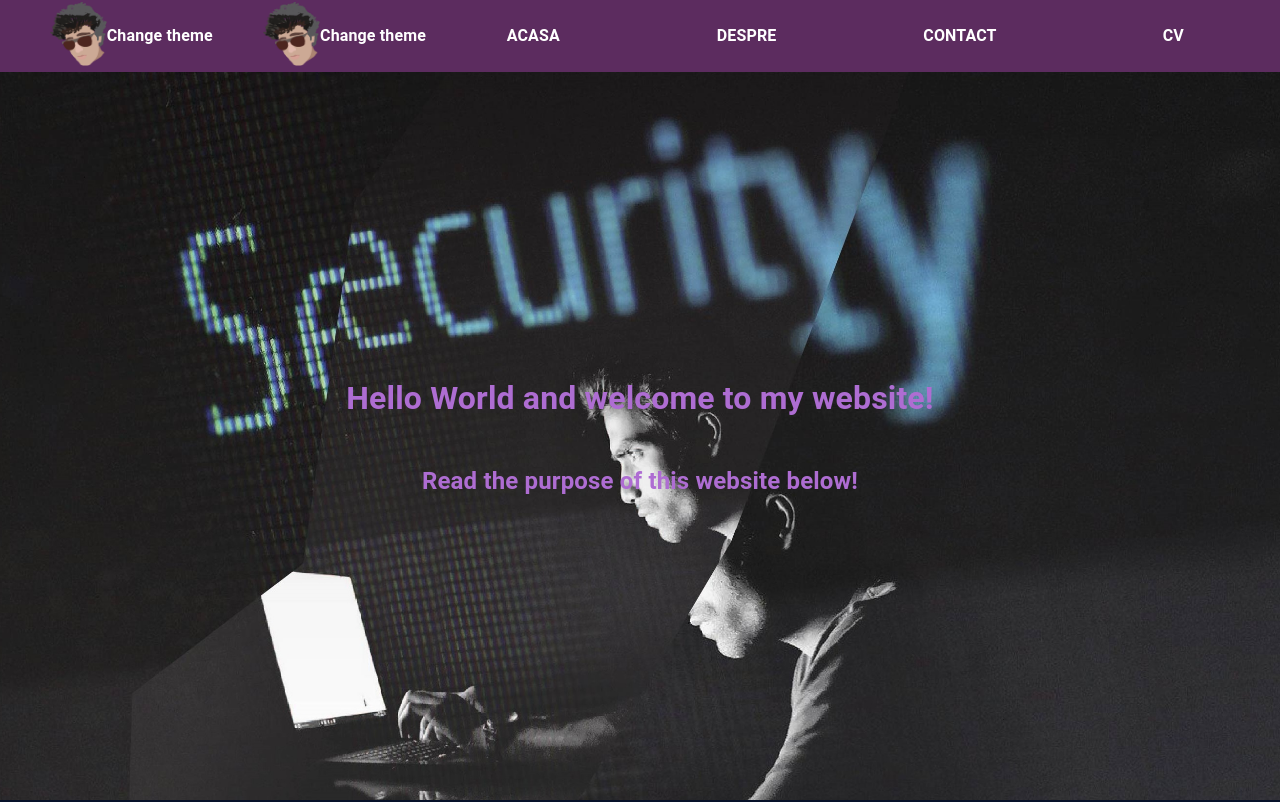
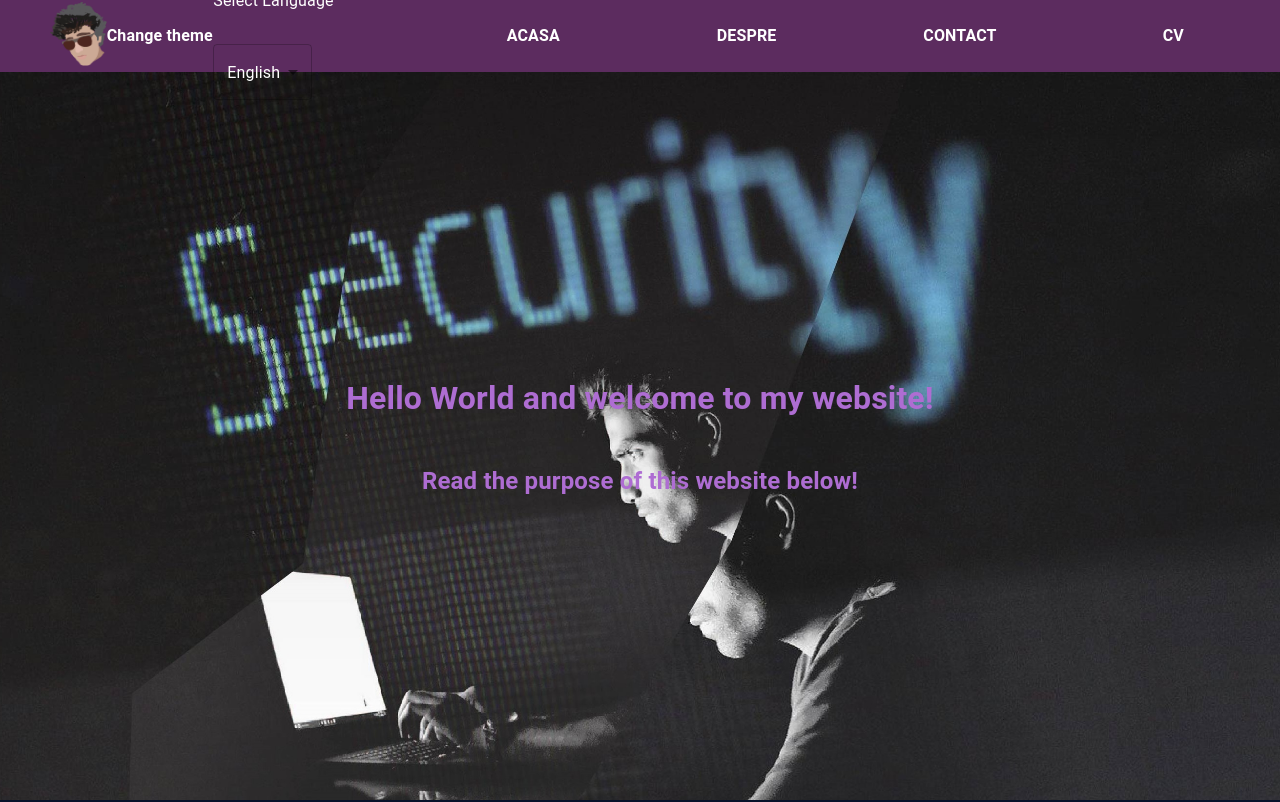
Before and after one commit to lieautman/Presentation-Site, a React (Create React App) app: page / in a window 1280 px wide. Shown: the top 802 px of the page. Built offline with nearby package versions, Linux system fonts and the light colour scheme.

Commit message:
add translation button

```diff
--- a/package.json
+++ b/package.json
@@ -10,9 +10,11 @@
     "@testing-library/jest-dom": "^5.17.0",
     "@testing-library/react": "^13.4.0",
     "@testing-library/user-event": "^13.5.0",
+    "i18next": "^23.12.2",
     "react": "^18.3.1",
     "react-bootstrap": "^2.10.4",
     "react-dom": "^18.3.1",
+    "react-i18next": "^15.0.0",
     "react-scripts": "5.0.1",
     "web-vitals": "^2.1.4"
   },
--- /dev/null
+++ b/src/Navigation/LanguageChanger/LanguageChanger.js
@@ -0,0 +1,30 @@
+import { useTranslation } from 'react-i18next';
+import { Select, MenuItem, InputLabel } from "@mui/material";
+import { useContext } from "react";
+import { ThemeContext } from "../../Resources/Theme/ThemeContext"
+import Grid from '@mui/material/Grid';
+import GridItemAligned from "../../Resources/StyledComponents/GridItemAligned";
+
+const LanguageChanger = () => {
+    const { currentTheme } = useContext(ThemeContext);
+    const { t, i18n } = useTranslation();
+    const changeLang = (lng) => {
+        i18n.changeLanguage(lng)
+    }
+
+    return (
+        <Grid container spacing={1}>
+            <GridItemAligned item sx={6}>
+                <InputLabel id="navBarSelectLabel" sx={{ color: currentTheme.colors.textColor }}>{t("Nav.ChangeLanguage.label")}</InputLabel>
+            </GridItemAligned>
+            <GridItemAligned item sx={6}>
+                <Select labelId="navBarSelectLabel" value={i18n.language} sx={{ color: currentTheme.colors.textColor }}>
+                    <MenuItem value={'en'} onClick={() => changeLang('en')}>{t("Nav.ChangeLanguage.English")}</MenuItem>
+                    <MenuItem value={'ro'} onClick={() => changeLang('ro')}>{t("Nav.ChangeLanguage.Romanian")}</MenuItem>
+                </Select>
+            </GridItemAligned>
+        </Grid>
+    )
+}
+
+export default LanguageChanger;
--- a/src/Navigation/NavigationComponent.js
+++ b/src/Navigation/NavigationComponent.js
@@ -5,13 +5,14 @@ import GridItemAligned from "../Resources/StyledComponents/GridItemAligned";
 import TypographyWithTheme from "../Resources/StyledComponents/TypographyWithTheme";
 import { Button } from "@mui/material";
 import ThemeChanger from "./ThemeChanger/ThemeChanger";
+import LanguageChanger from "./LanguageChanger/LanguageChanger";
 
 function NavigationComponent(porps) {
     const { currentTheme } = useContext(ThemeContext);
     return (
         <GridContainerWithThemeMainColor container className="scrollSnapSection">
             <GridItemAligned item xs={2}><ThemeChanger /></GridItemAligned>
-            <GridItemAligned item xs={2}><ThemeChanger /></GridItemAligned>
+            <GridItemAligned item xs={2}><LanguageChanger /></GridItemAligned>
             <GridItemAligned item xs={2}><Button onClick={() => porps.setPageNo(1)}><TypographyWithTheme color={currentTheme.colors.textColor}><h3 style={{fontSize:currentTheme.fontSizes.h3}}>Acasa</h3></TypographyWithTheme></Button></GridItemAligned>
             <GridItemAligned item xs={2}><Button onClick={() => porps.setPageNo(2)}><TypographyWithTheme color={currentTheme.colors.textColor}><h3 style={{fontSize:currentTheme.fontSizes.h3}}>Despre</h3></TypographyWithTheme></Button></GridItemAligned>
             <GridItemAligned item xs={2}><Button onClick={() => porps.setPageNo(3)}><TypographyWithTheme color={currentTheme.colors.textColor}><h3 style={{fontSize:currentTheme.fontSizes.h3}}>Contact</h3></TypographyWithTheme></Button></GridItemAligned>
--- a/src/Navigation/ThemeChanger/ThemeChanger.js
+++ b/src/Navigation/ThemeChanger/ThemeChanger.js
@@ -10,7 +10,7 @@ const ThemeChanger = () => {
     return (
         <GridItemAligned container onClick={() => currentTheme === darkTheme ? setCurrentTheme(lightTheme) : setCurrentTheme(darkTheme)} style={{ cursor: "pointer"}}>
             <Grid item xs={6} style={{ float: 'right', marginLeft: 'auto', textAlign: 'right' }}>
-                <img src={currentTheme.images.navBarImage} alt="Logo" style={{ width: "auto", height: "8vh" }}/>
+                <img src={currentTheme.images.navBarThemeImage} alt="Logo" style={{ width: "auto", height: "8vh" }}/>
             </Grid>
             <Grid item xs={6}>
                 <TypographyWithTheme color={currentTheme.colors.textColor}><h3 style={{fontSize:currentTheme.fontSizes.h3}}>Change theme</h3></TypographyWithTheme>
--- a/src/Resources/Theme/theme.js
+++ b/src/Resources/Theme/theme.js
@@ -14,7 +14,7 @@ export const darkTheme = createTheme({
         titleColor: 'rgba(174, 109, 210, 1)',
     },
     images: {
-        navBarImage: navBarDark,
+        navBarThemeImage: navBarDark,
         homeFirstImage: darkBackgroundHome
     },
     fontSizes: {
@@ -36,7 +36,7 @@ export const lightTheme = createTheme({
         titleColor: 'rgba(56, 17, 74, 1)',
     },
     images: {
-        navBarImage: navBarLight,
+        navBarThemeImage: navBarLight,
         homeFirstImage: lightBackgroundHome
     },
     fontSizes: {
--- /dev/null
+++ b/src/i18n.js
@@ -0,0 +1,27 @@
+import i18n from 'i18next';
+import { initReactI18next } from 'react-i18next';
+
+import translationEN from './locales/en/translation.json';
+import translationRO from './locales/ro/translation.json';
+
+
+i18n
+    .use(initReactI18next)
+    .init({
+        resources: {
+            en: {
+                translation: translationEN
+            },
+            ro: {
+                translation: translationRO
+            }
+        },
+        lng: 'en',
+        fallbackLng: 'en',
+        debug: true,
+        interpolation: {
+            escapeValue: false // React already does escaping
+        }
+    })
+
+export default i18n;
--- a/src/index.js
+++ b/src/index.js
@@ -2,6 +2,8 @@ import React from 'react';
 import ReactDOM from 'react-dom/client';
 import "./index.css"
 import App from './App';
+
+import "./i18n";
 
 const root = ReactDOM.createRoot(document.getElementById('root'));
 root.render(
--- /dev/null
+++ b/src/locales/en/translation.json
@@ -0,0 +1,9 @@
+{
+    "Nav":{
+        "ChangeLanguage": {
+            "label": "Select Language",
+            "English": "English",
+            "Romanian": "Romanian"
+        }
+    }
+}
--- /dev/null
+++ b/src/locales/ro/translation.json
@@ -0,0 +1,9 @@
+{
+    "Nav":{
+        "ChangeLanguage": {
+            "label": "Alege limba",
+            "English": "Engleza",
+            "Romanian": "Romana"
+        }
+    }
+}
```
Also changed, not shown: 1 other file (tests, documents, lock files or other folders).
